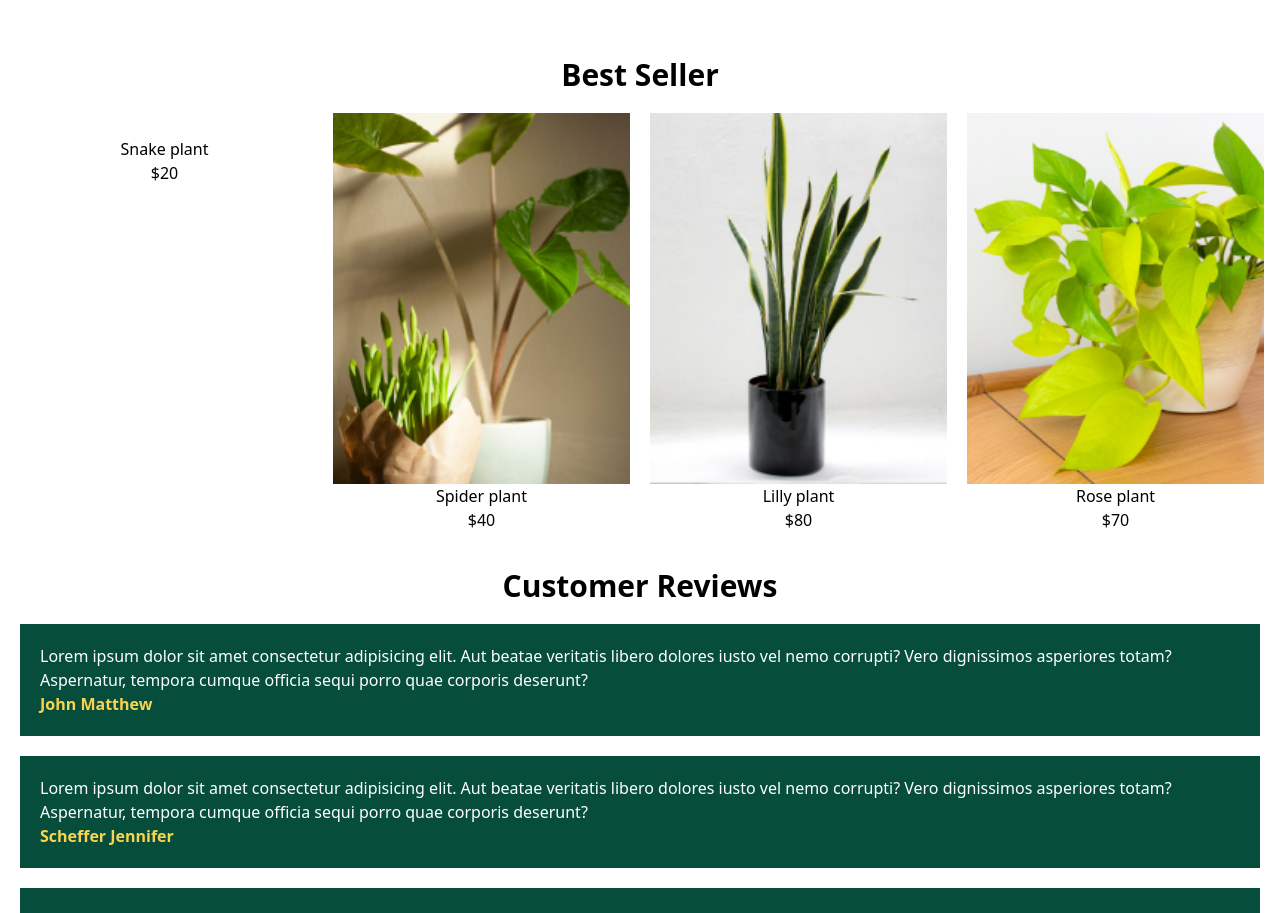
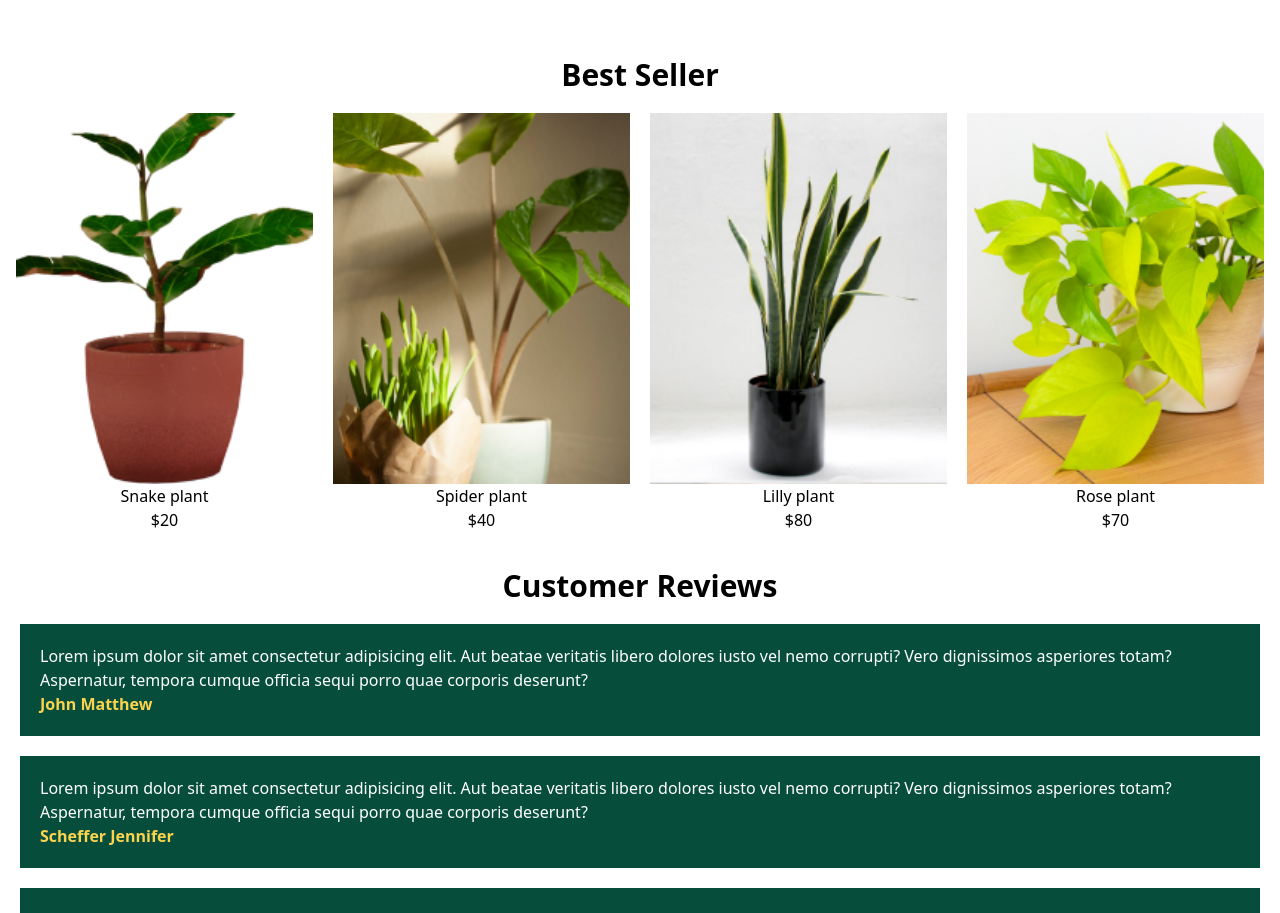
Before and after one commit to RathikaMurugesan/Greenden, a plain HTML site: page index.html in a window 1280 px wide. Shown: the part 809-1722 px from the top of the page. Drawn offline with nearby package versions, Linux system fonts and the light colour scheme; files whose address does not match are found by name.

Commit message:
Update index.html

```diff
--- a/index.html
+++ b/index.html
@@ -82,7 +82,7 @@
 
     <div class="grid grid-cols-2 md:grid-cols-4 mt-5 gap-5">
         <div>
-        <img src="./images/bestsell_1.png" class="inline hover:shadow-xl transform hover:translate-y-2 w-80" alt="">
+        <img src="./bestsell_1.png" class="inline hover:shadow-xl transform hover:translate-y-2 w-80" alt="">
         <h1>Snake plant</h1>
         <p>$20</p>
         </div>
```
